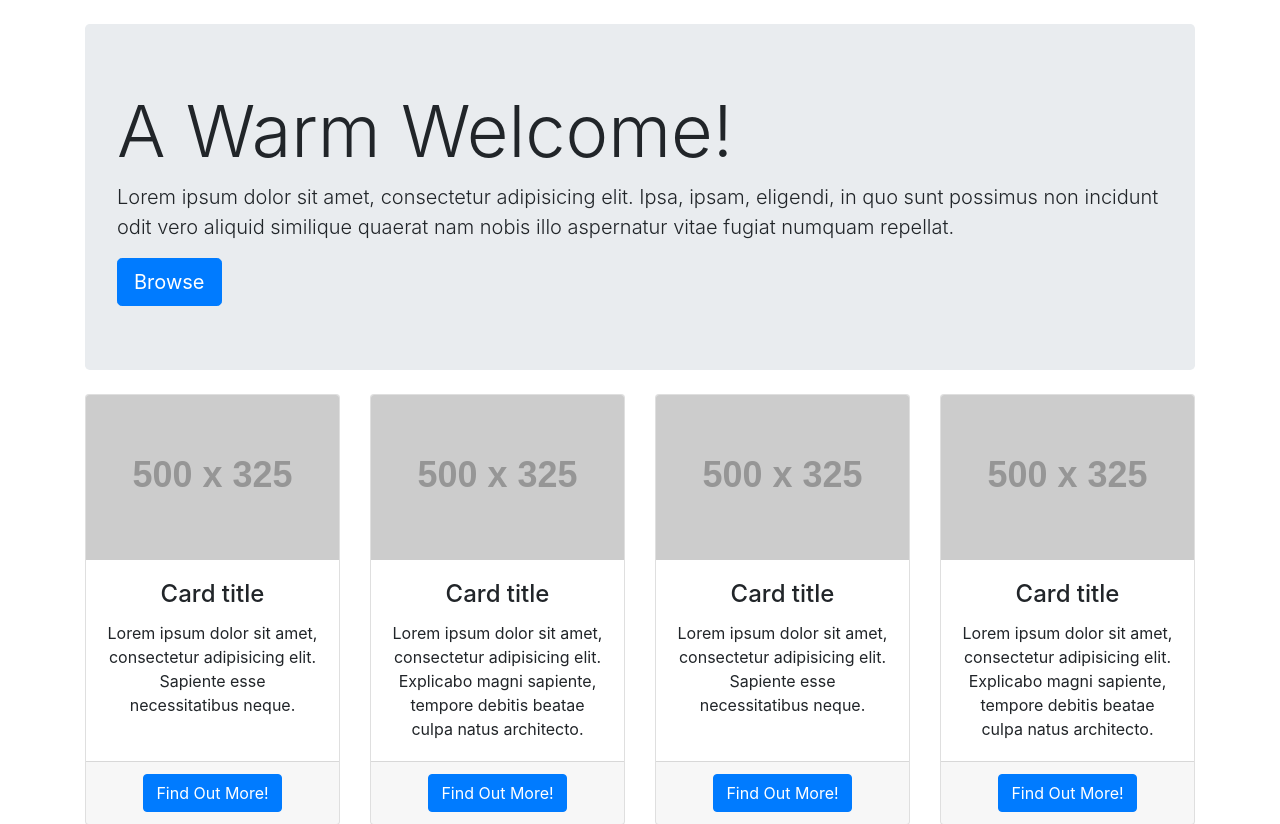
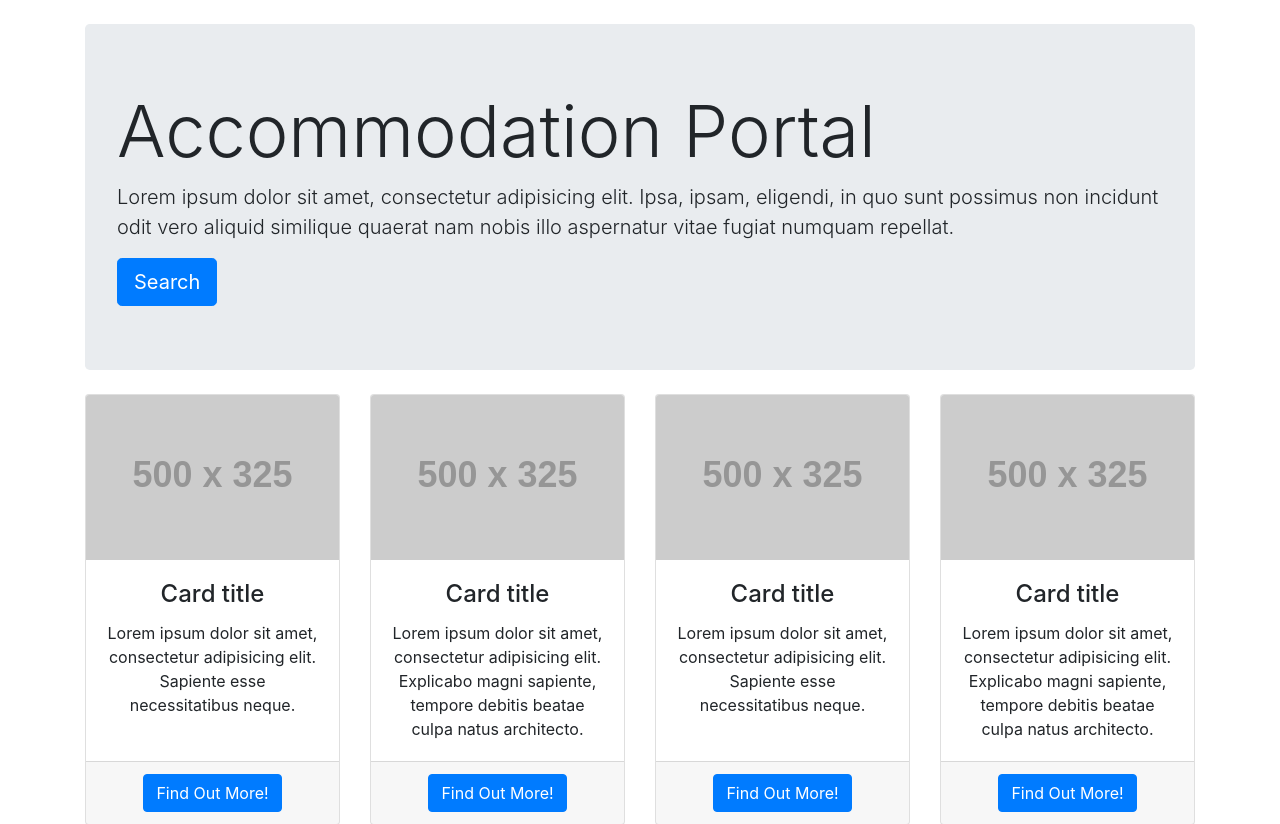
Before and after one commit to Jackson-Luu/AccommodationWebsite, a Django app: page / in a window 1280 px wide. Shown: the part 56-880 px from the top of the page. Run offline with Django 3.2, Linux system fonts and the light colour scheme; grey boxes labelled with a size stand in for pictures from a placeholder-image service; some libraries are stand-ins or nearby versions.

Commit message:
got rid of the warm welcome

```diff
--- a/mysite/templates/home.html
+++ b/mysite/templates/home.html
@@ -6,9 +6,9 @@
 
     <!-- Jumbotron Header -->
     <header class="jumbotron my-4">
-    <h1 class="display-3">A Warm Welcome!</h1>
+    <h1 class="display-3">Accommodation Portal</h1>
     <p class="lead">Lorem ipsum dolor sit amet, consectetur adipisicing elit. Ipsa, ipsam, eligendi, in quo sunt possimus non incidunt odit vero aliquid similique quaerat nam nobis illo aspernatur vitae fugiat numquam repellat.</p>
-    <a href="search" class="btn btn-primary btn-lg">Browse</a>
+    <a href="search" class="btn btn-primary btn-lg">Search</a>
     </header>
 
     <!-- Page Features -->
```
